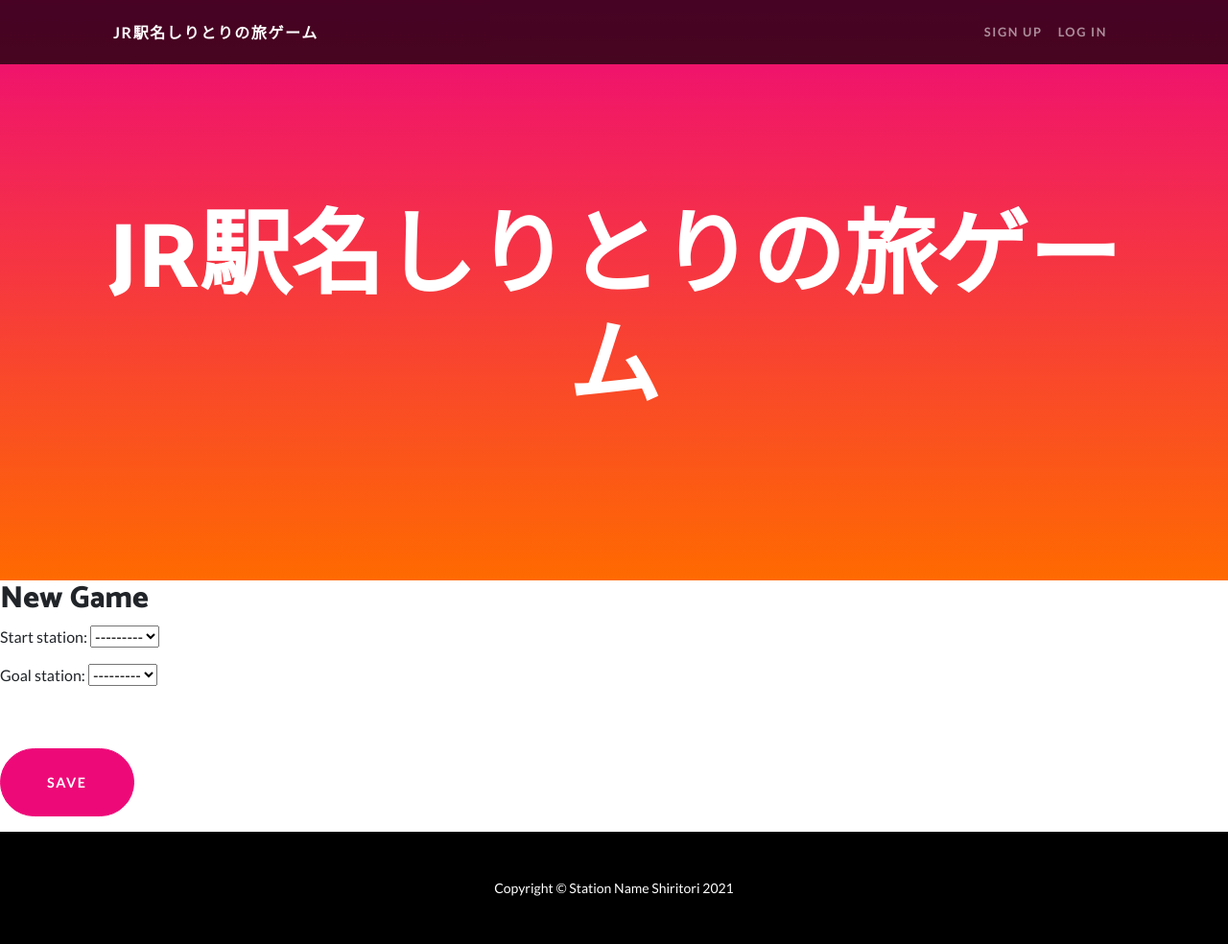
After one commit to shimachuu/shiritori, a Django app: page /game/new/ in a window 1280 px wide. The commit adds this page. Shown: the whole page at 96% size. Run offline with Django 3.2, Linux system fonts and the light colour scheme; data that the repository does not hold is empty; some libraries are stand-ins or nearby versions.

Commit message:
newgameがフォームから登録できるようになった

```diff
--- a/stapp/admin.py
+++ b/stapp/admin.py
@@ -1,5 +1,5 @@
 from django.contrib import admin
-from .models import Prefecture, MstTestStation
+from .models import Prefecture, MstTestStation, TestGame
 
 # django-import-exportsの設定
 from import_export import resources
@@ -45,3 +45,4 @@
 
 admin.site.register(Prefecture, PrefectureAdmin)
 admin.site.register(MstTestStation, MstTestStationAdmin)
+admin.site.register(TestGame)
--- /dev/null
+++ b/stapp/forms.py
@@ -0,0 +1,10 @@
+from django import forms
+
+from .models import TestGame
+
+
+class TestGameForm(forms.ModelForm):
+
+    class Meta:
+        model = TestGame
+        fields = ('start_station', 'goal_station',)
--- a/stapp/models.py
+++ b/stapp/models.py
@@ -1,4 +1,6 @@
+from django.conf import settings
 from django.db import models
+from django.utils import timezone
 
 # Create your models here.
 
@@ -30,3 +32,14 @@
 
     def __str__(self):
         return self.name_kanji
+
+class TestGame(models.Model):
+    player = models.ForeignKey(settings.AUTH_USER_MODEL, on_delete=models.CASCADE)
+    start_station = models.ForeignKey(MstTestStation, on_delete=models.PROTECT, related_name='start_staion')
+    start_letter = models.CharField(max_length=1)
+    goal_station = models.ForeignKey(MstTestStation, on_delete=models.PROTECT, related_name='goal_staion')
+    goal_letter = models.CharField(max_length=1)
+    start_date = models.DateTimeField(default=timezone.now)
+
+    def __str__(self):
+        return 'from ' + self.start_station.name_kata + ' to ' + self.goal_station.name_kata
--- a/stapp/templates/index.html
+++ b/stapp/templates/index.html
@@ -37,7 +37,11 @@
 
             <div class="col-lg-6 order-lg-1">
                 <div class="p-5">
-                    <h2 class="display-4">しりとりの旅を<br>始める</h2>
+                    <h2 class="display-4">
+                        <!---'stapp:'がないとurlを逆引きできなかった-->
+                        <a href="{% url 'stapp:new_game' %}">しりとりの旅を<br>始める</a>
+                    </h2>
+
                 </div>
             </div>
 
--- /dev/null
+++ b/stapp/templates/new_game.html
@@ -0,0 +1,32 @@
+{% extends 'base.html' %}
+
+{% load static %}
+
+{% block title %}New Game｜JR駅名しりとりの旅ゲーム{% endblock %}
+
+{% block header %}
+
+<header class="masthead text-center text-white">
+    <div class="masthead-content">
+        <div class="container">
+            <h1 class="masthead-heading mb-0">JR駅名しりとりの旅ゲーム</h1>
+        </div>
+    </div>
+
+</header>
+
+
+{% endblock %}
+
+{% block contents %}
+
+<h2>New Game</h2>
+<form method="POST" class="post-form">
+    {% csrf_token %}
+    {{ form.as_p }}
+    <button type="submit" class="btn btn-primary btn-xl rounded-pill mt-5">Save</button>
+</form>
+
+
+
+{% endblock %}
--- a/stapp/urls.py
+++ b/stapp/urls.py
@@ -7,4 +7,6 @@
 
 urlpatterns = [
     path('', views.IndexView.as_view(), name="index"),
+    path('game/new/', views.new_game, name='new_game'),
+    # path('game/select/', views.choice, name='choice')
 ]
--- a/stapp/views.py
+++ b/stapp/views.py
@@ -1,7 +1,35 @@
 from django.shortcuts import render
 from django.views import generic
+from .forms import TestGameForm
 
 # Create your views here.
 
 class IndexView(generic.TemplateView):
     template_name = "index.html"
+
+
+def new_game(request):
+    if request.method == "POST":
+        form = TestGameForm(request.POST)
+
+        #入力内容のチェック
+        if form.is_valid():
+            game = form.save(commit=False)
+            game.player = request.user
+
+            #スタート地点の尻文字を、1選択目に渡したい
+            game.start_letter = game.start_station.last_letter
+
+            #ゴール地点の頭文字をゲームIDに登録しておく（ゴール判定に使いたい
+            game.goal_letter = game.goal_station.first_letter
+
+            #start_dateは登録日時が自動入力
+
+            game.save()
+
+            #ゲームIDを渡して選択画面へ誘導
+            #return redirect('select', var=game.pk)
+    else:
+        form = TestGameForm()
+
+    return render(request, 'new_game.html', {'form': form})
```
